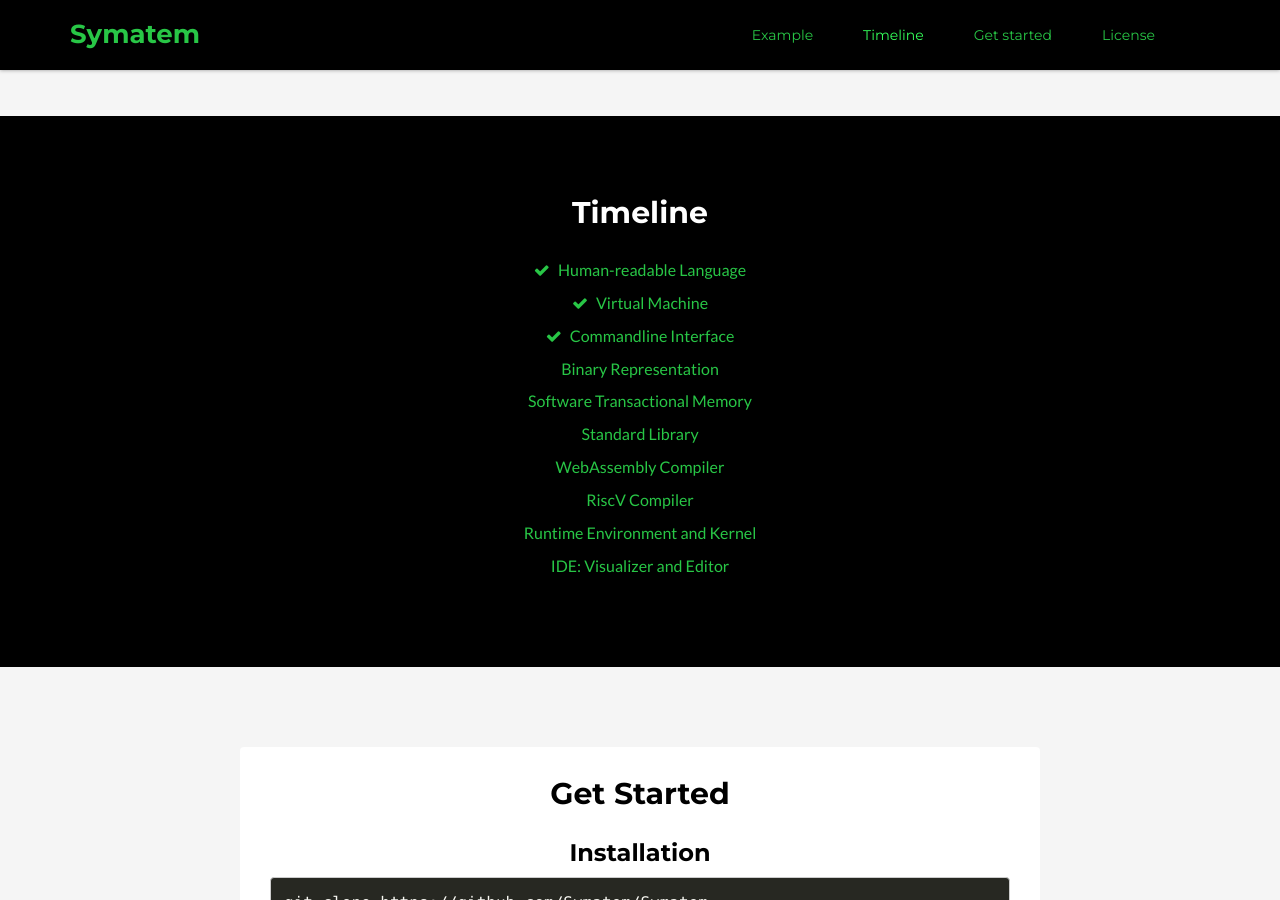
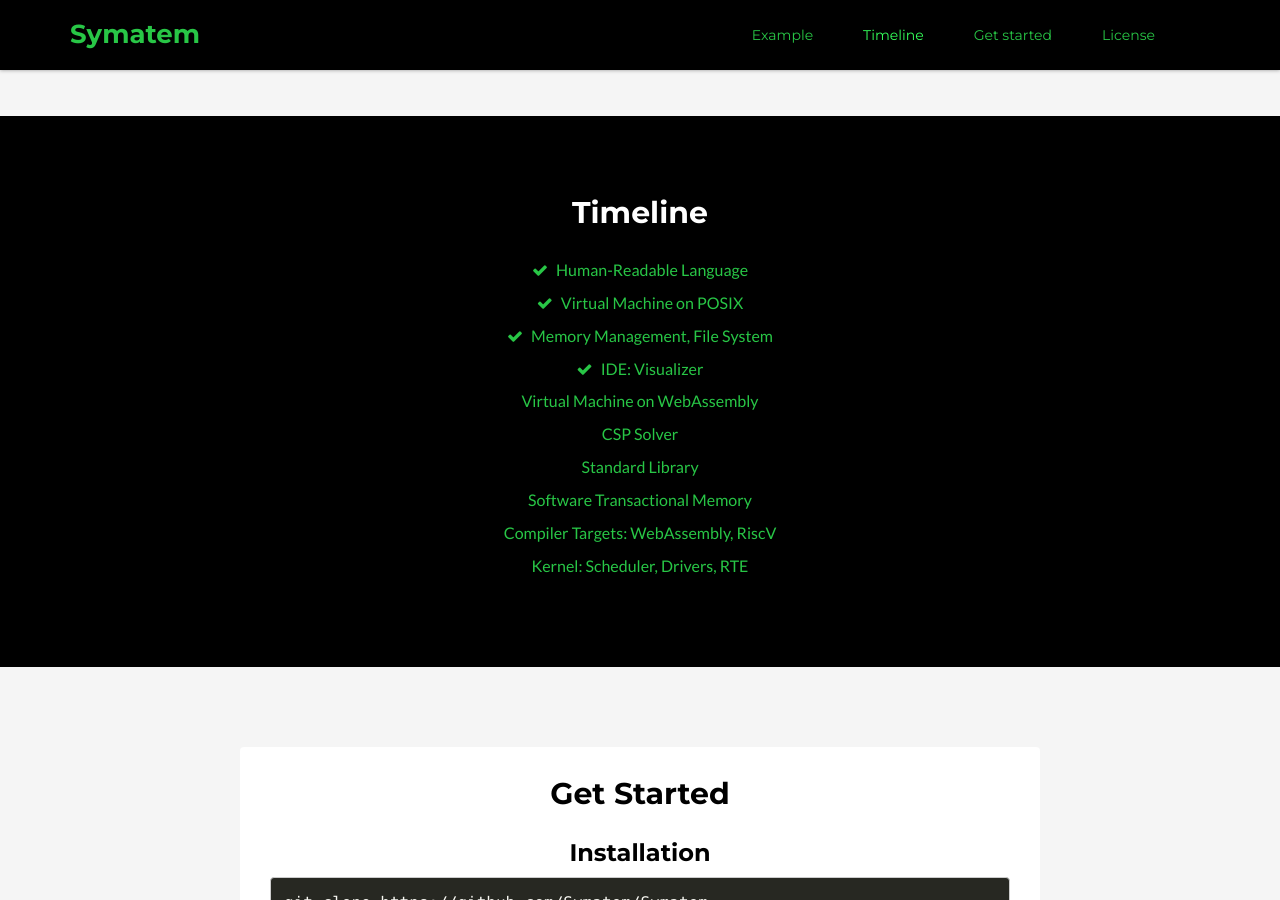
Before and after one commit to Symatem/symatem.github.io, a Jekyll site: the page built from index.html, in a window 1280 px wide and 900 px high, scrolled down 1375 px. Built offline with Jekyll 4.4.1, drawn with Linux system fonts in a browser that asks for light colours; some of the changed text lies outside the part shown.

Commit message:
Updated timeline

```diff
--- a/_includes/promo.html
+++ b/_includes/promo.html
@@ -1,7 +1,7 @@
 <section id="promo" class="promo section offset-header">
     <div class="container text-center">
         <h2 class="title"><div class="logo"></div> {{ site.title }}</h2>
-        <p class="intro">An entirely new way of defining software.</p>
+        <p class="intro">Reinventing software from scratch.</p>
         <div class="btns">
             <a class="btn btn-cta-secondary scrollto" href="#example">Example</a>
             <a class="btn btn-cta-primary scrollto" href="#docs">Get started</a>
--- a/_includes/timeline.html
+++ b/_includes/timeline.html
@@ -2,16 +2,16 @@
     <div class="container text-center">
         <h2 class="title">Timeline</h2>
         <ul class="feature-list list-unstyled">
-            <li><i class="fa fa-check"></i> Human-readable Language</li>
-            <li><i class="fa fa-check"></i> Virtual Machine</li>
-            <li><i class="fa fa-check"></i> Commandline Interface</li>
-            <li>Binary Representation</li>
+            <li><i class="fa fa-check"></i> Human-Readable Language</li>
+            <li><i class="fa fa-check"></i> Virtual Machine on POSIX</li>
+            <li><i class="fa fa-check"></i> Memory Management, File System</li>
+            <li><i class="fa fa-check"></i> <a href="https://github.com/Symatem/IDE">IDE: Visualizer</a></li>
+            <li>Virtual Machine on <a href="https://github.com/WebAssembly">WebAssembly</a></li>
+            <li>CSP Solver</li>
+            <li>Standard Library</li>
             <li>Software Transactional Memory</li>
-            <li>Standard Library</li>
-            <li><a href="https://github.com/WebAssembly">WebAssembly</a> Compiler</li>
-            <li><a href="http://riscv.org">RiscV</a> Compiler</li>
-            <li>Runtime Environment and Kernel</li>
-            <li><a href="https://github.com/Symatem/IDE">IDE: Visualizer and Editor</a></li>
+            <li>Compiler Targets: <a href="https://github.com/WebAssembly">WebAssembly</a>, <a href="http://riscv.org">RiscV</a></li>
+            <li>Kernel: Scheduler, Drivers, RTE</li>
         </ul>
     </div>
 </section>
```
